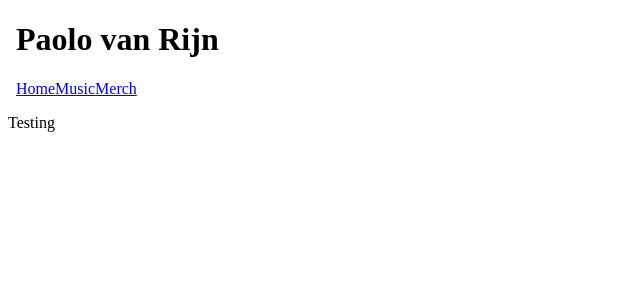
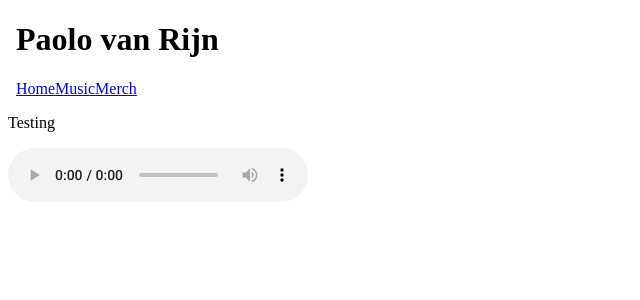
Before and after one commit to paulreyneveld/pvr, a Next.js app: page /music in a window 1280 px wide. Shown: the top 300 px of the page, without its empty margins (0-640 px from the left). Built offline with nearby package versions, Linux system fonts and the light colour scheme.

Commit message:
Added an audio component

```diff
--- a/pages/music.js
+++ b/pages/music.js
@@ -4,6 +4,7 @@ const Music = () => {
     return (
         <>
         <p>Testing</p>
+        <audio src="dw37.mp3" controls />
         </>
     )
 }
```
Also changed, not shown: public/vercel.svg (deleted), 1 other file (tests, documents, lock files or other folders).
